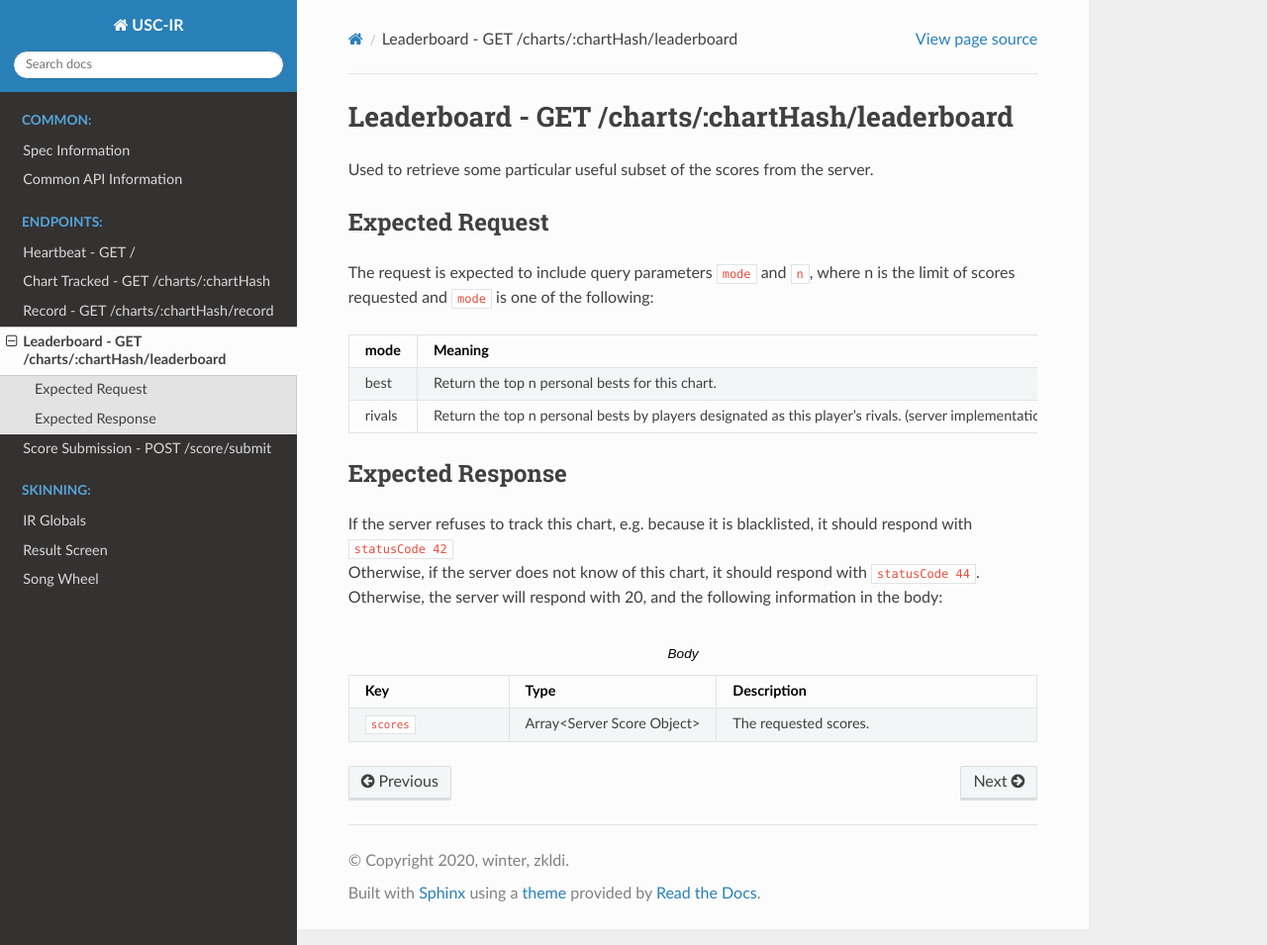
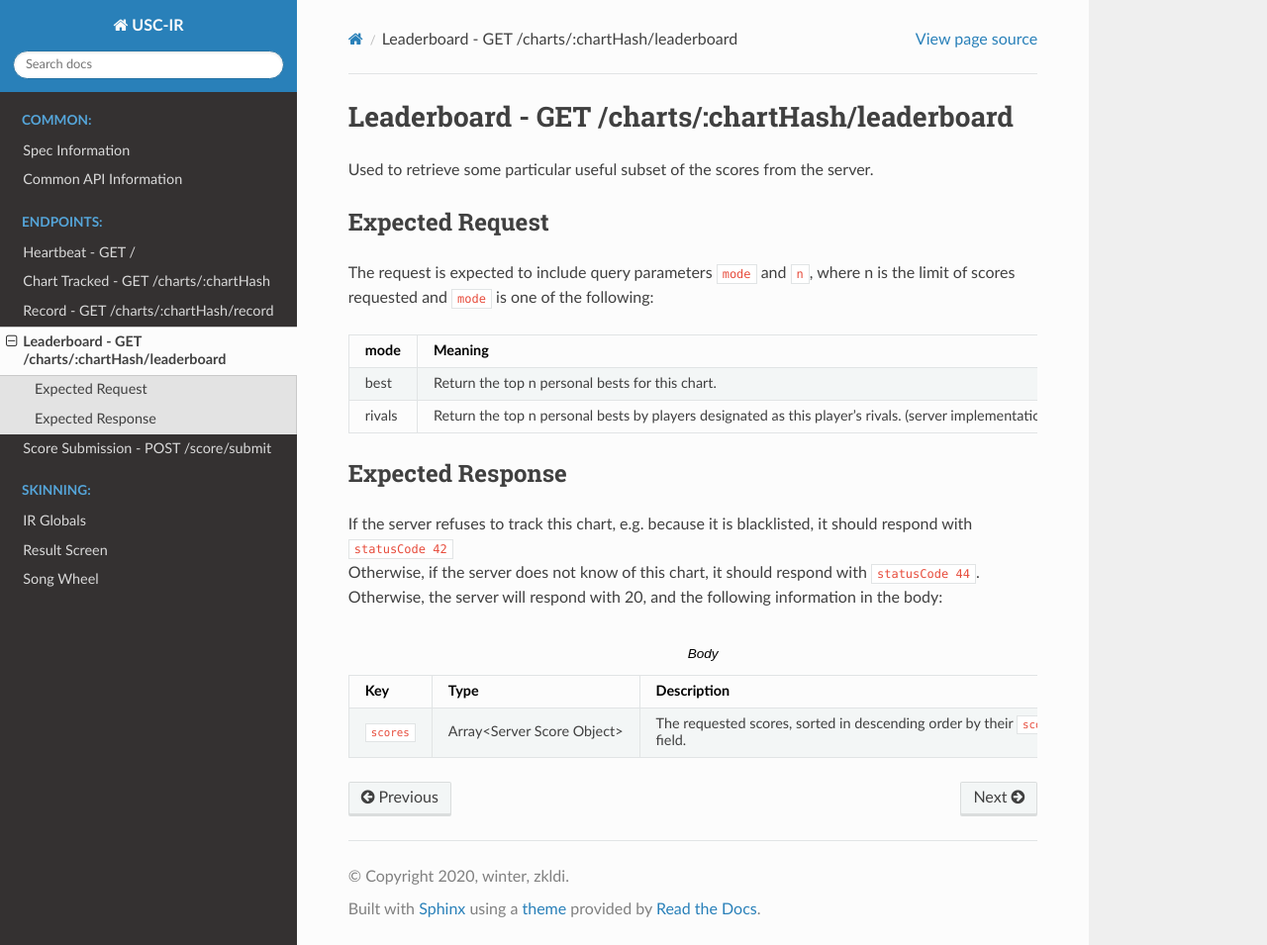
Before and after one commit to zkldi/uscir-spec, a Sphinx documentation site: the page built from source/endpoints/leaderboard.rst, in a window 1280 px wide and 955 px high. Shown: the whole window at 99% size. Built offline with Sphinx 7.4.7 and the Read the Docs theme 2.0.0, drawn with Linux system fonts in a browser that asks for light colours.

Commit message:
Return scores in order

```diff
--- a/source/endpoints/leaderboard.rst
+++ b/source/endpoints/leaderboard.rst
@@ -33,4 +33,4 @@ Expected Response
         - Description
     *   - ``scores``
         - Array<Server Score Object>
-        - The requested scores.
+        - The requested scores, sorted in descending order by their ``score`` field.
```
